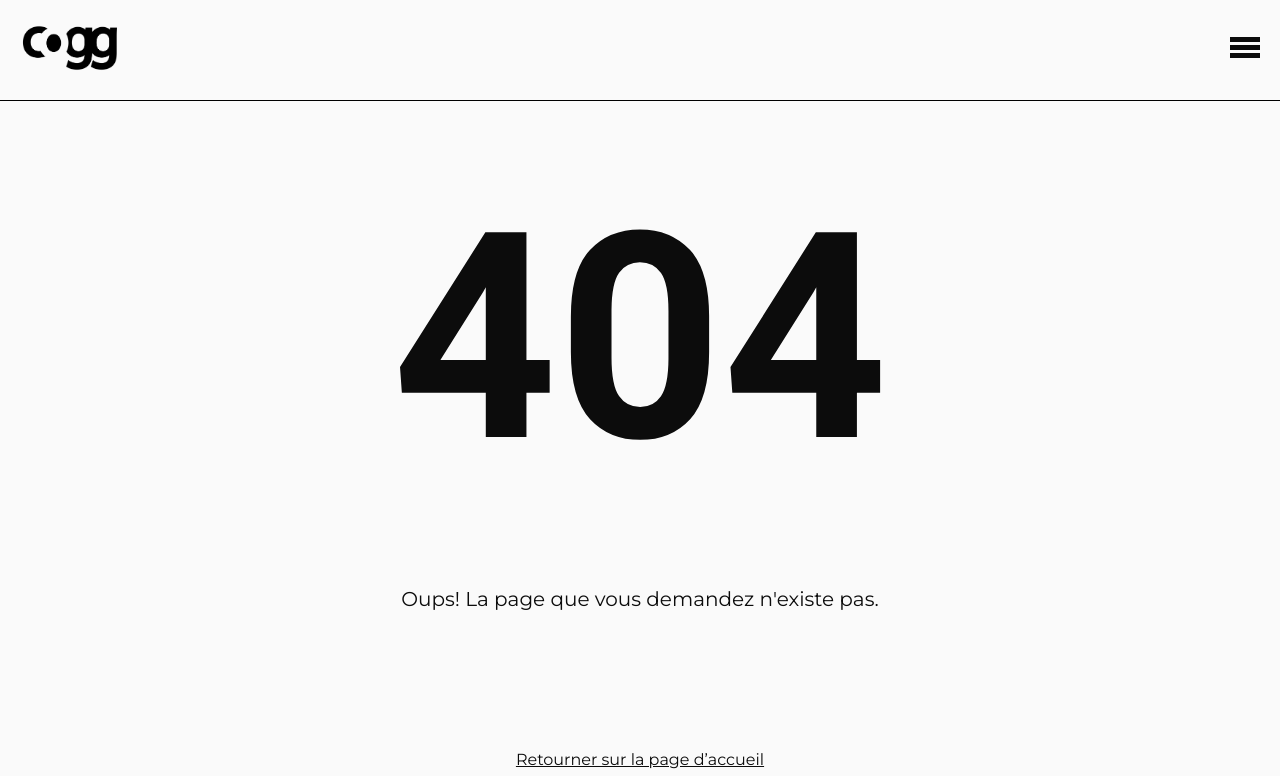
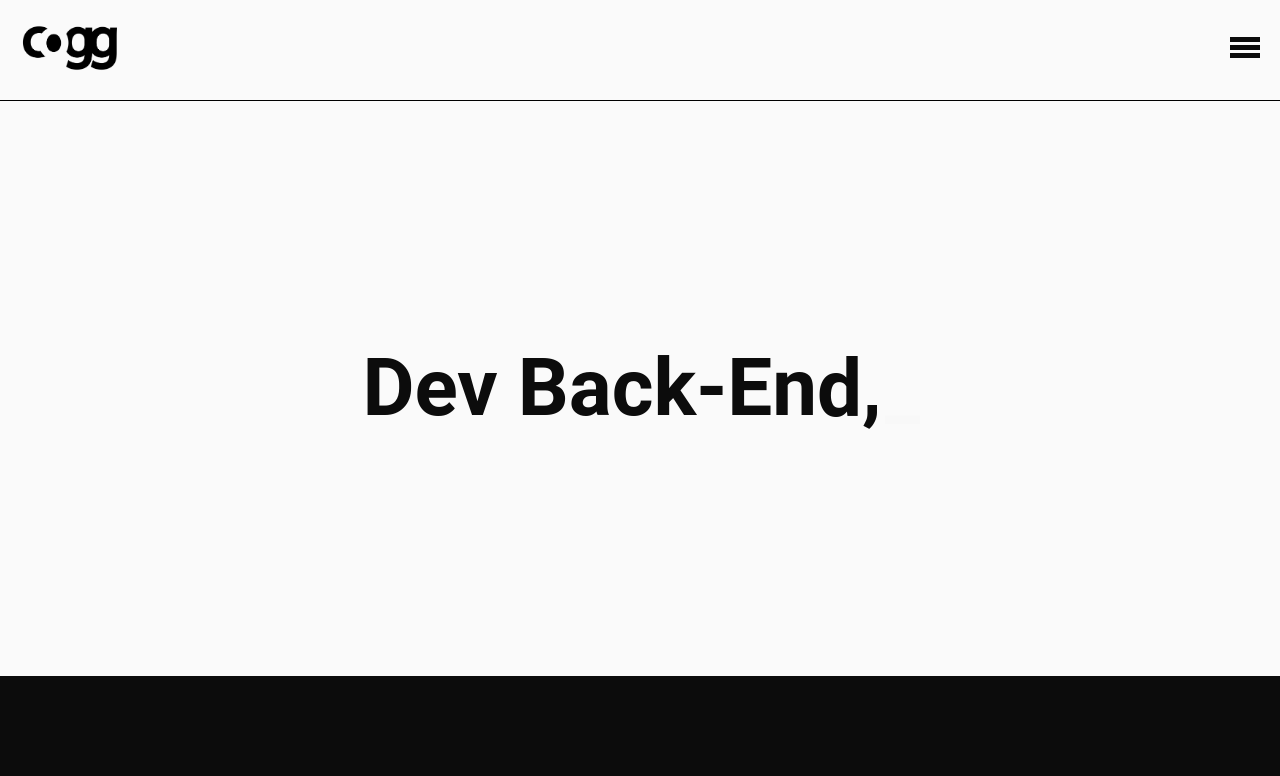
Before and after one commit to CoggOnGit/Portfolio-Louis-Coggon, a React (Vite) app: page / in a window 1280 px wide. Before the commit this address had no page. Shown: the top 776 px of the page. Built offline with nearby package versions, Linux system fonts and the light colour scheme.

Commit message:
Modification2 des routes

```diff
--- a/index.html
+++ b/index.html
@@ -21,11 +21,11 @@
       href="https://fonts.googleapis.com/css2?family=Montserrat:wght@100;200;300;400;500;600;700;800;900&display=swap"
       rel="stylesheet"
     />
-    <link rel="stylesheet" href="./src/index.scss" />
+    <link rel="stylesheet" href="src/index.scss" />
   </head>
 
   <body>
     <div id="root"></div>
-    <script type="module" src="/src/main.jsx"></script>
+    <script type="module" src="src/main.jsx"></script>
   </body>
 </html>
--- a/src/components/App/App.jsx
+++ b/src/components/App/App.jsx
@@ -18,8 +18,8 @@ function App() {
 
       <main>
         <Routes>
-          <Route path="https://coggongit.github.io/my-portfolio/" element= {<Accueil />} />
-          <Route path="https://coggongit.github.io/my-portfolio/projet/:id" element= {<Projet data={projetsData}/>} />
+          <Route path="/" element= {<Accueil />} />
+          <Route path="/projet/:id" element= {<Projet data={projetsData}/>} />
           <Route path="*" element={<Error />} />
         </Routes>
       </main>
```
